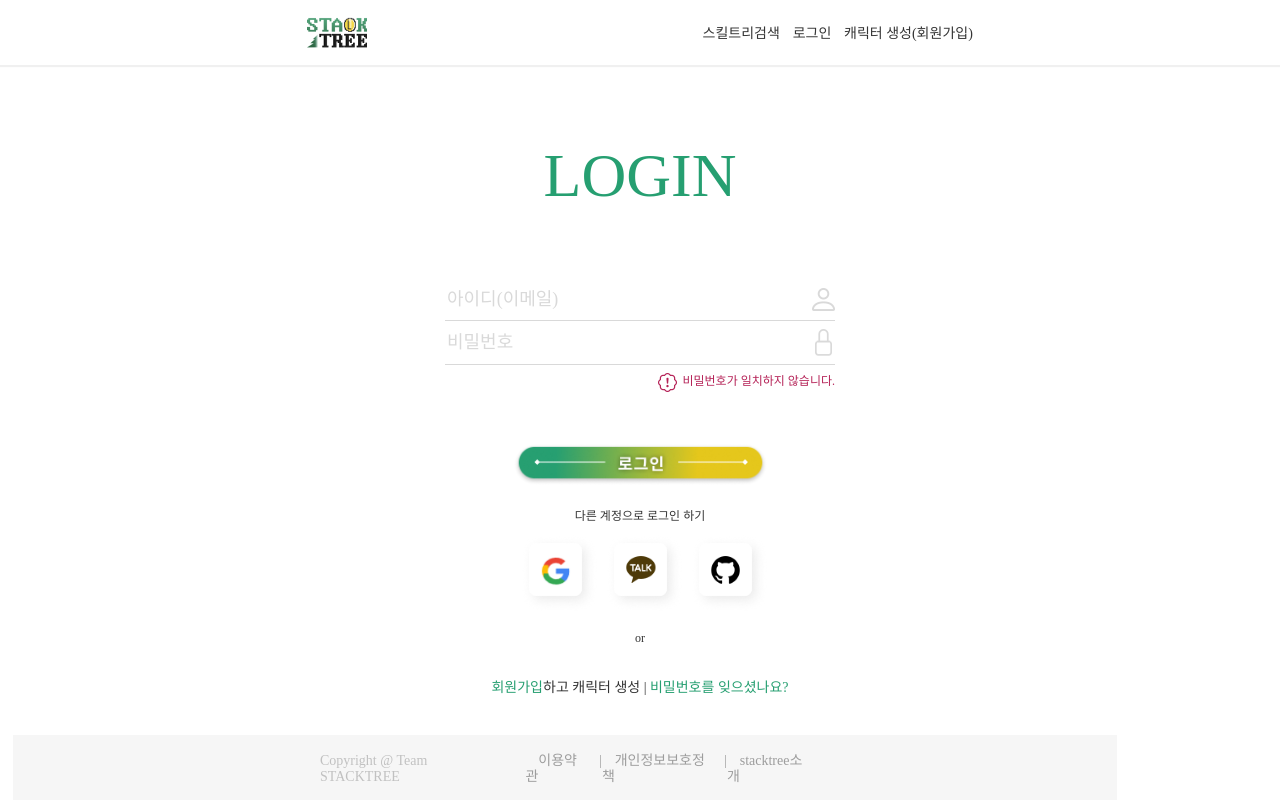
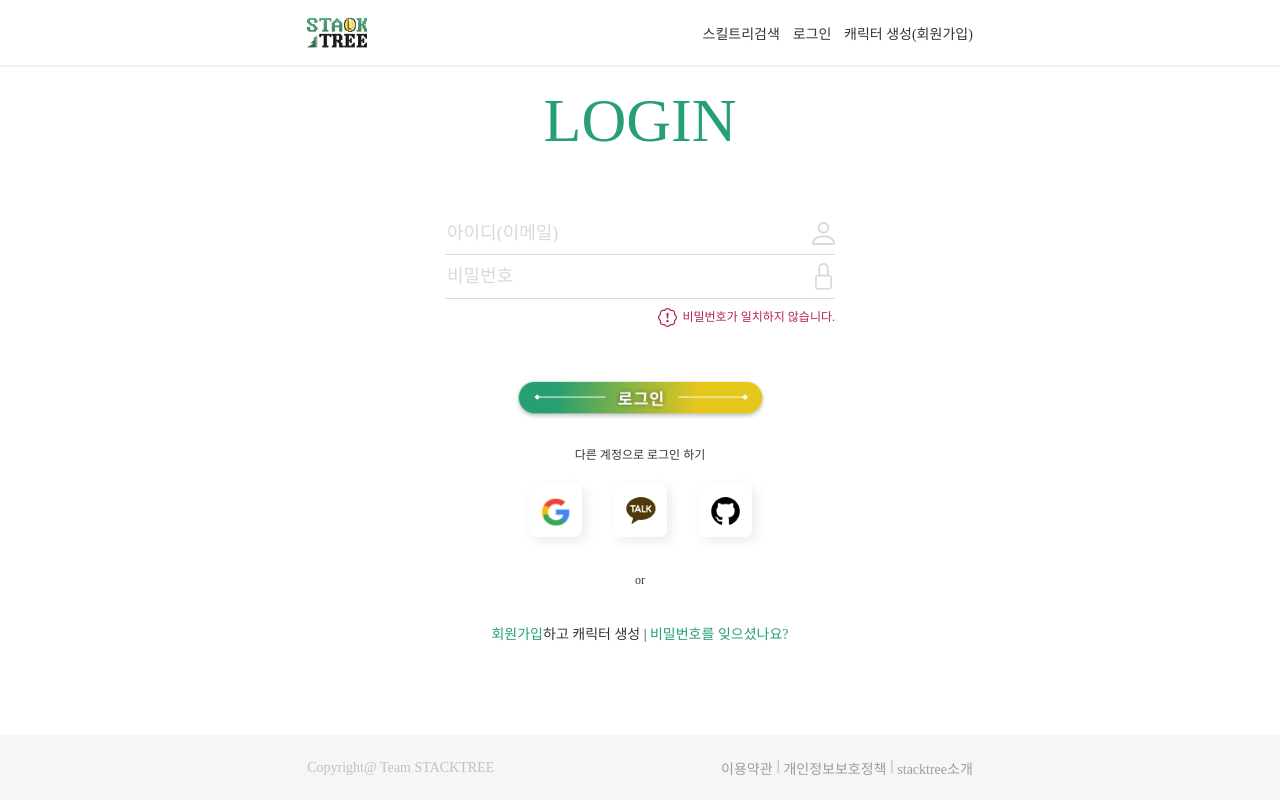
Before and after one commit to elementrix/YoungBoss_StackTree, a Django app: page /account/login/ in a window 1280 px wide. Run offline with Django 4.2, Linux system fonts and the light colour scheme; some web fonts are replaced.

Commit message:
johnny - complete footer

```diff
--- a/stacktreeproject/account/static/css/login.css
+++ b/stacktreeproject/account/static/css/login.css
@@ -76,6 +76,8 @@
 
     margin-left: auto;
     margin-right: auto;
+    margin-top: auto;
+    margin-bottom: auto;
 }
 
 h1 {
@@ -118,8 +120,8 @@
 }
 
 .login-head {
-    margin-top: 20%;
-    margin-bottom: 81px;
+    margin-top: 20px ;
+    margin-bottom: 65px;
 }
 
 .ico-login-username {
--- a/stacktreeproject/stacktreeproject/static/css/base.css
+++ b/stacktreeproject/stacktreeproject/static/css/base.css
@@ -93,13 +93,10 @@
 	vertical-align: baseline;
 }
 /* HTML5 display-role reset for older browsers */
-article, aside, details, figcaption, figure,
-footer, header, hgroup, menu, nav, section {
-	display: block;
+html,body {
+    height: 100%;
 }
-body {
-	line-height: 1;
-}
+
 ol, ul {
 	list-style: none;
 }
@@ -157,42 +154,47 @@
     align-items: center;
     flex-direction: row;
 
-    width: auto;
     height: 65px;
-    position: absolute;
-    bottom: 0;
-
-    padding-left: 24%;
-    padding-right: 24%;
 
     list-style: none;
 
     background: #F6F6F6;
-    margin-left: 1vw;
+
+    width: 100%;
+    position: absolute;
+    bottom: 0;
+    left: 0;
 }
 
 .footer-copyright{
-    font-family: 'Noto-Sans-KR-Light';
-    text-decoration: none;
+    font-family: Noto-Sans-KR-Light;
     font-size: 14px;
-    text-align: left;
+
+    margin-left: 24%;
 
     color: #c1c1c1;
-    margin-right: 5%;
 }
 
 .footer-rightside {
     display: flex;
     flex-direction: row;
-    margin-left: 5%;
+    margin-right: 24%;
 }
 
 .footer-item {
-    font-family: 'Noto-Sans-KR-Light';
+    font-family: Noto-Sans-KR-Light;
     text-decoration: none;
     font-size: 14px;
-    text-align: right;
 
     color: #9d9d9d;
-    margin-left: 1vw;
+    margin-left: 4px;
 }
+
+#body-wrapper {
+    min-height: 100%;
+    position: relative;
+}
+
+#body-content {
+    padding-bottom: 65px;
+}
--- a/stacktreeproject/stacktreeproject/templates/base.html
+++ b/stacktreeproject/stacktreeproject/templates/base.html
@@ -9,6 +9,8 @@
     {% endblock %}
 </head>
 <body>
+    <div id="body-wrapper">
+        <div id="body-content">
             <nav class="navbar">
 
                 <img class="nav-logo" src="{% static 'img/nav_stack_tree_logo_x2.png' %}" alt="">
@@ -24,17 +26,20 @@
             {% block content %}
             {% endblock %}
 
-    <footer>
-        <nav class="footer">
-            <ul><a class="footer-copyright">Copyright @ Team STACKTREE</a></ul>
+        </div>
+
+        <footer class="footer">
+            <a class="footer-copyright">Copyright@ Team STACKTREE</a>
             <ul class="footer-rightside">
                 <li><a class="footer-item" href="">이용약관</a></li>
-                <li><a class="footer-item">|</a></li>
+                <li class="footer-item"> | </li>
                 <li><a class="footer-item" href="">개인정보보호정책</a></li>
-                <li><a class="footer-item">|</a></li>
-                <li><a class="footer-item" href="">stacktree소개</a></li>
+                <li class="footer-item"> | </li>
+                <li><a class="footer-item" href="">stacktree소개 </a></li>
             </ul>
-        </nav>
         </footer>
+
+    </div>
+
 </body>
 </html>
```
Also changed, not shown: 1 other file. Lines whose indentation alone changed are shown as unchanged.
